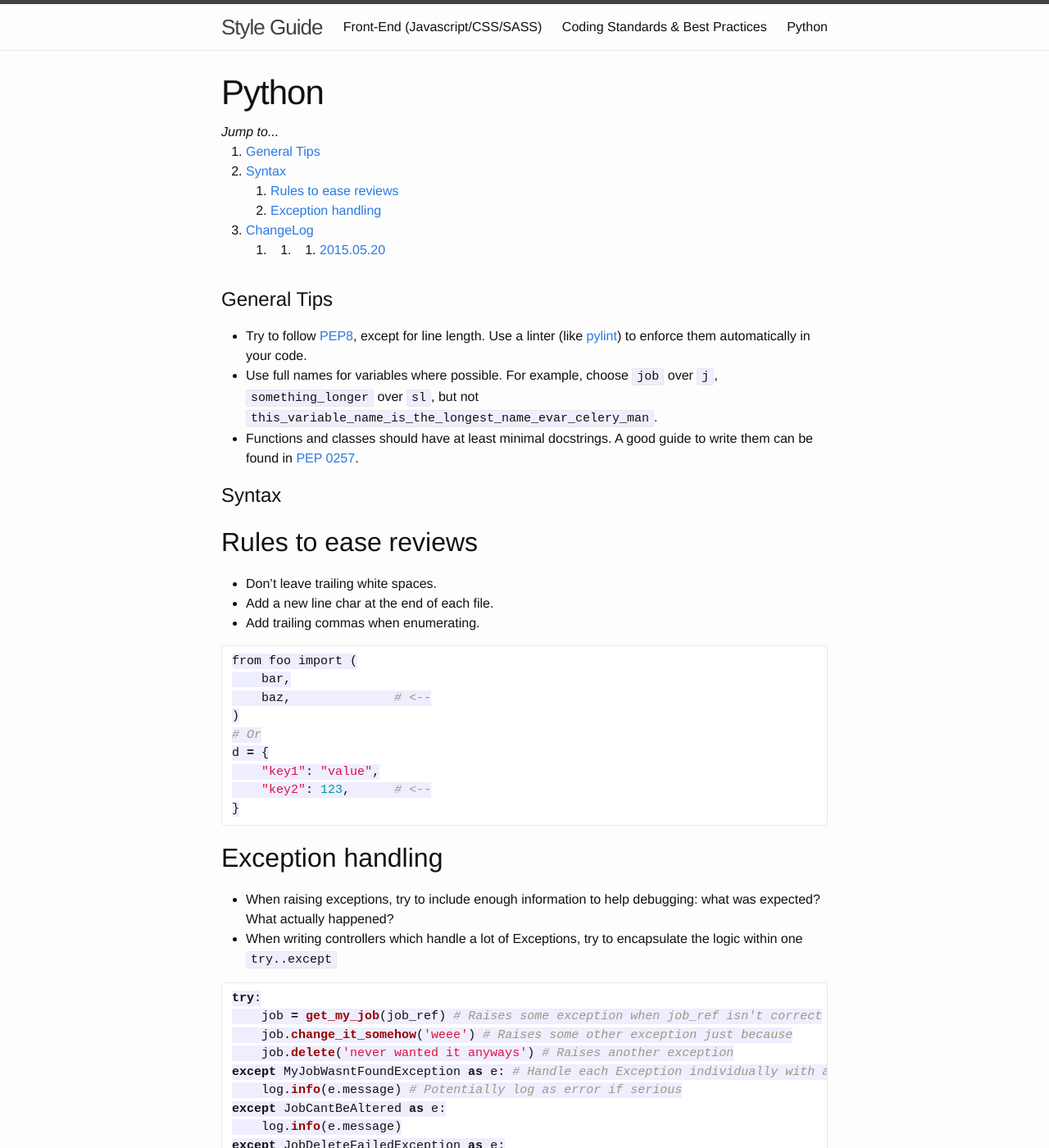
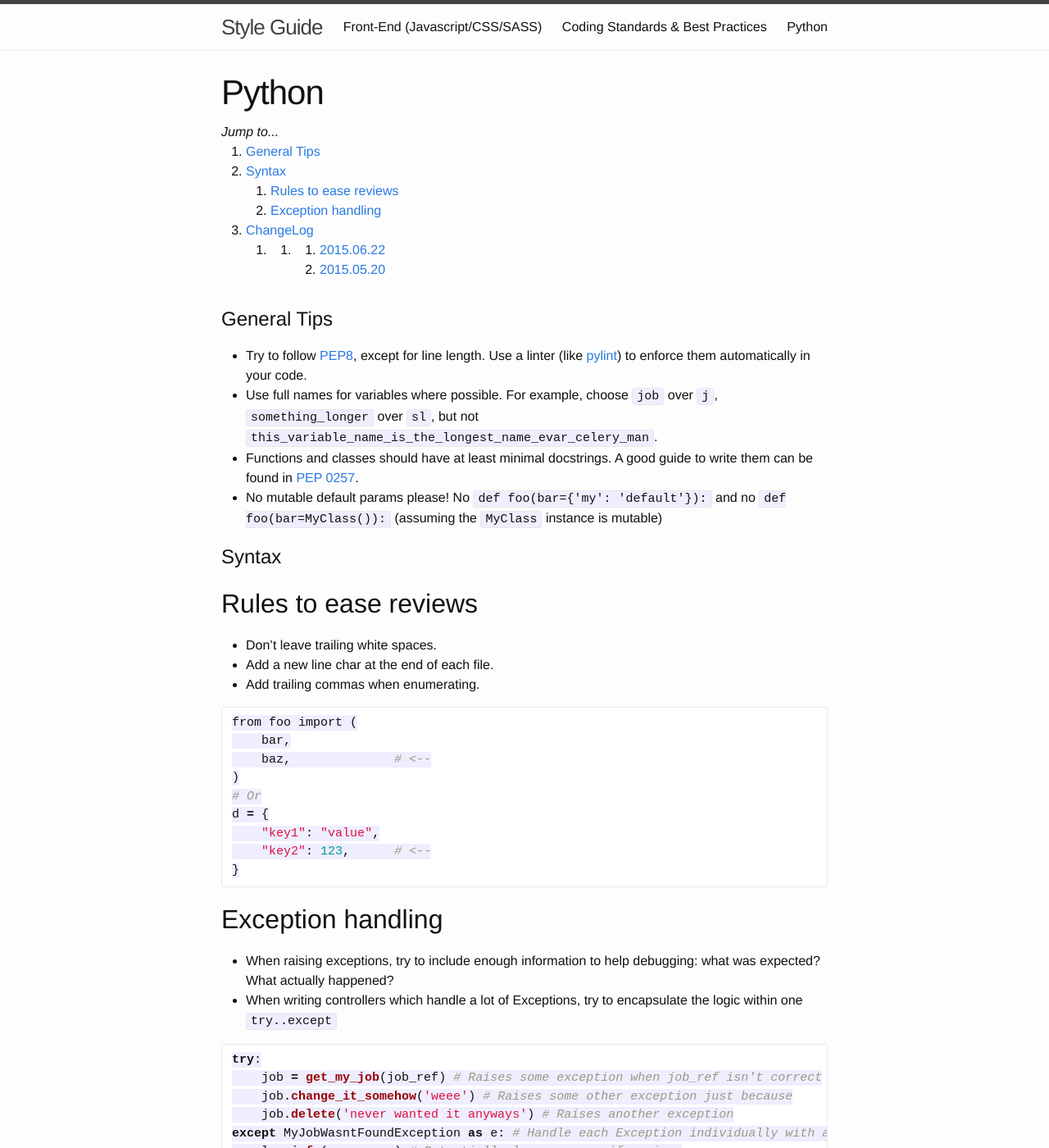
Before and after one commit to fieldaware/style-guide, a Jekyll site: the page built from python.md, in a window 1280 px wide and 1400 px high. Shown: the whole window at 82% size. Built offline with Jekyll 4.4.1, drawn with Linux system fonts in a browser that asks for light colours; nearby versions of some CDN libraries; Markdown is read by kramdown in place of the engine named in the settings; some of the changed text lies outside the part shown.

Commit message:
Py: No mutable default params

```diff
--- a/python.md
+++ b/python.md
@@ -8,6 +8,7 @@ title: Python
 * Try to follow [PEP8](https://www.python.org/dev/peps/pep-0008/), except for line length. Use a linter (like [pylint](http://www.pylint.org/)) to enforce them automatically in your code.
 * Use full names for variables where possible. For example, choose `job` over `j`, `something_longer` over `sl`, but not `this_variable_name_is_the_longest_name_evar_celery_man`.
 * Functions and classes should have at least minimal docstrings. A good guide to write them can be found in [PEP 0257](https://www.python.org/dev/peps/pep-0257/).
+* No mutable default params please! No `def foo(bar={'my': 'default'}):` and no `def foo(bar=MyClass()):` (assuming the `MyClass` instance is mutable)
 
 # Syntax
 
@@ -50,6 +51,10 @@ except JobDeleteFailedException as e:
 
 # ChangeLog
 
+#### 2015.06.22
+
+- Added tip: No mutable default params please
+
 #### 2015.05.20
 
 - Initial Draft
```
